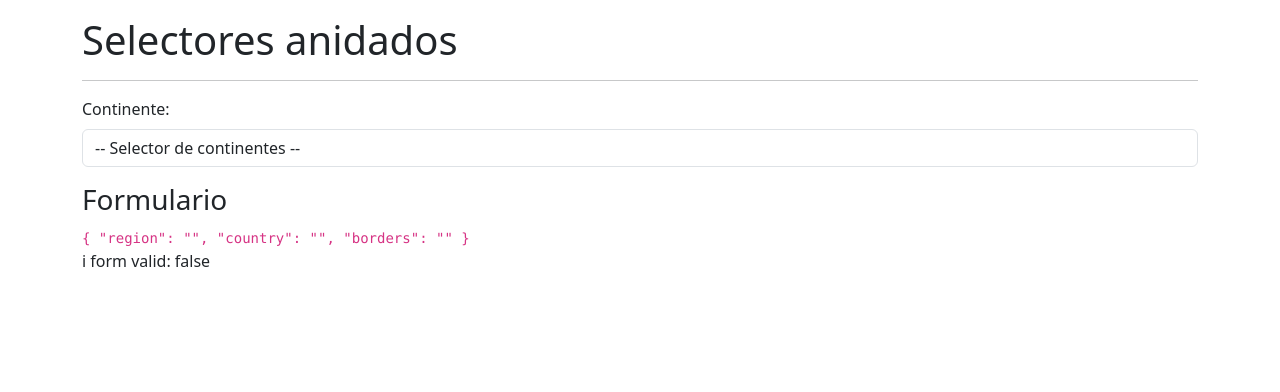
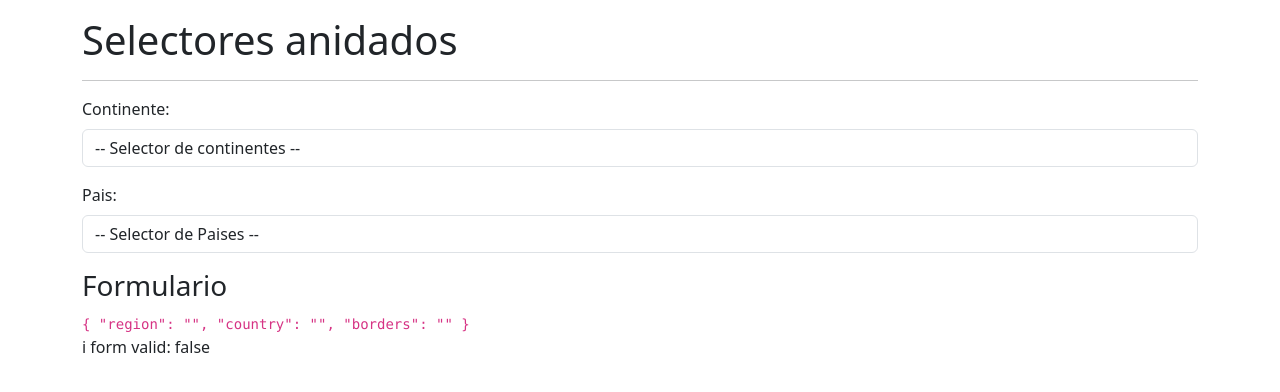
Before and after one commit to sergioeddy1/selectores, an Angular app: page /selector/selector in a window 1280 px wide. Shown: the top 392 px of the page. Built offline with nearby package versions, Linux system fonts and the light colour scheme.

Commit message:
Cambios dentro de Selector.ts junto con implementación de servicio para seleccion de paises por region

```diff
--- a/src/app/countries/interfaces/countries.interfacs.ts
+++ b/src/app/countries/interfaces/countries.interfacs.ts
@@ -4,6 +4,12 @@ export enum Region {
     Asia     =  'Asia',
     Europe   =  'Europe',
     Oceania  =  'Oceania',
+}
+
+export interface SmallCountry {
+    name: string;
+    cca3: string;
+    borders: string[];
 }
 
 export interface Country {
--- a/src/app/countries/pages/selector-page/selector-page.component.html
+++ b/src/app/countries/pages/selector-page/selector-page.component.html
@@ -15,6 +15,16 @@
         </div>
     </div>
 
+        <!-- Countries -->
+        <div class="row mb-3">
+            <div class="col">
+               <label class="form-label">Pais: </label>
+               <select formControlName="country" class="form-control">
+                <option value="">-- Selector de Paises --</option>
+               </select>
+            </div>
+        </div>
+
 </form>
 
 <h3>Formulario</h3>
--- a/src/app/countries/pages/selector-page/selector-page.component.ts
+++ b/src/app/countries/pages/selector-page/selector-page.component.ts
@@ -1,5 +1,5 @@
 import { Region } from './../../interfaces/countries.interfacs';
-import { Component } from '@angular/core';
+import { Component, OnInit } from '@angular/core';
 import { FormGroup, FormBuilder, Validators } from '@angular/forms'
 import { CountriesService } from '../../services/countries/countries.service';
 
@@ -8,7 +8,7 @@ import { CountriesService } from '../../services/countries/countries.service';
   styles: [
   ]
 })
-export class SelectorPageComponent {
+export class SelectorPageComponent implements OnInit{
 
 public myForm: FormGroup = this.fb.group({
   region: ['', Validators.required],
@@ -21,7 +21,19 @@ public myForm: FormGroup = this.fb.group({
     private countriesServices: CountriesService,
   ){}
 
+  ngOnInit(): void {      //El OnInit se ejecutara cuando se inicialice el componente
+   this.onRegionChange();
+  }
+
   get regions(): Region[]{
     return this.countriesServices.regions; //Regresa por referencia el arreglo de regiones que se esta declarando desde el servicio.
   }
+
+  onRegionChange(): void {
+    this.myForm.get('region')!.valueChanges
+    .subscribe ( region => {                //Este OnInit hace referencia a el cambio de selector dependiendo de la condicion que se mencione en el selector de regiones.
+     console.log({region})
+    });
+  }
+
 }
--- a/src/app/countries/services/countries/countries.service.ts
+++ b/src/app/countries/services/countries/countries.service.ts
@@ -1,5 +1,5 @@
 import { Injectable } from '@angular/core';
-import { Region } from '../../interfaces/countries.interfacs';
+import { Region, SmallCountry } from '../../interfaces/countries.interfacs';
 
 @Injectable({
   providedIn: 'root'
@@ -14,4 +14,8 @@ get regions(): Region[] {
   return[...this._regions];   //Se delcara un metodo para conseguir las regiones
 }
 
+  getCountriesByRegion( region: Region ): SmallCountry[] { //Servicio para que funcione el selector de paises por cambio de región.
+
+  return[];
+  }
 }
```
